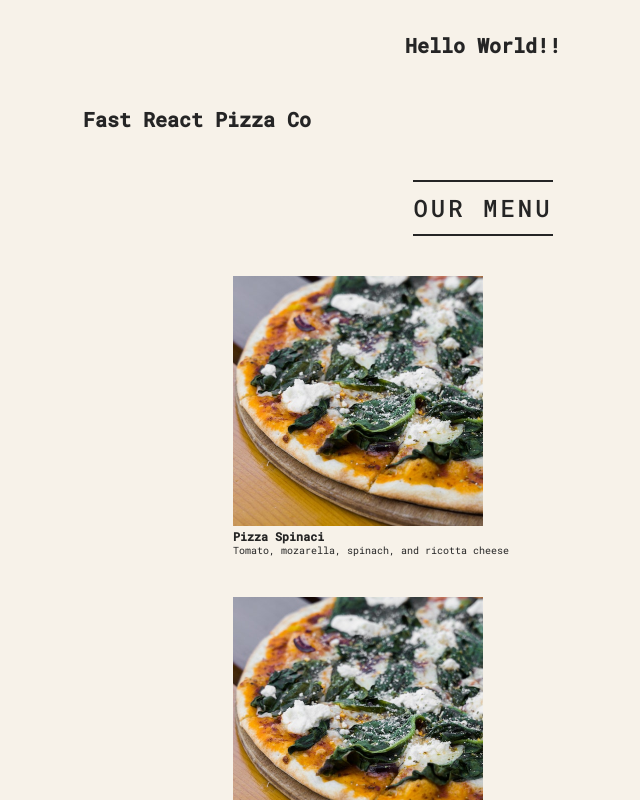
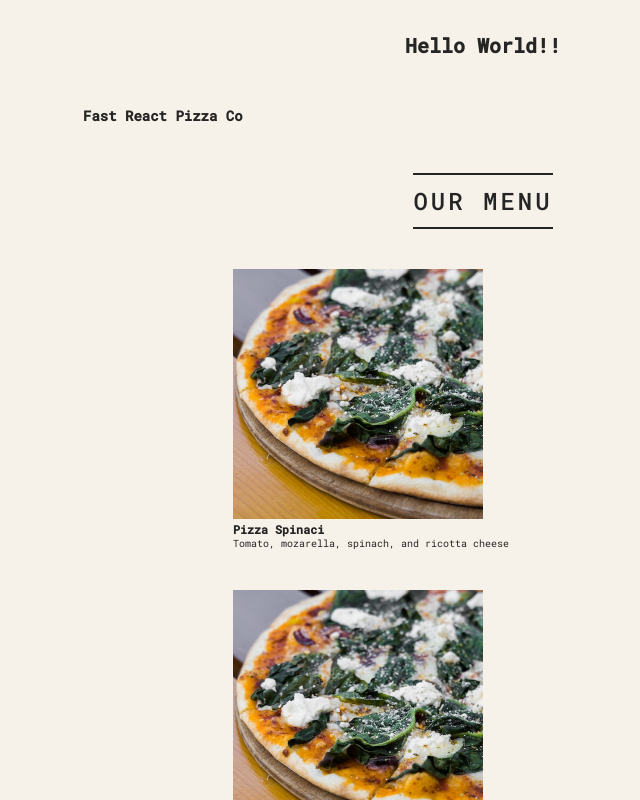
Before and after one commit to Joshi-aayush/pizzaMenu, a React (Create React App) app: page / in a window 1280 px wide. Shown: the top 800 px of the page, without its empty margins (157-797 px from the left). Built offline with nearby package versions, Linux system fonts and the light colour scheme.

Commit message:
feat: new changes

```diff
--- a/src/App.js
+++ b/src/App.js
@@ -58,7 +58,7 @@ function Header() {
   // const styles = { color: "red", fontSize: "48px", textTransform: "uppercase" };
   const styles = {};
   return (
-    <h1 styles={styles} className="header">
+    <h1 styles={styles} className="header footer">
       Fast React Pizza Co
     </h1>
   );
```
